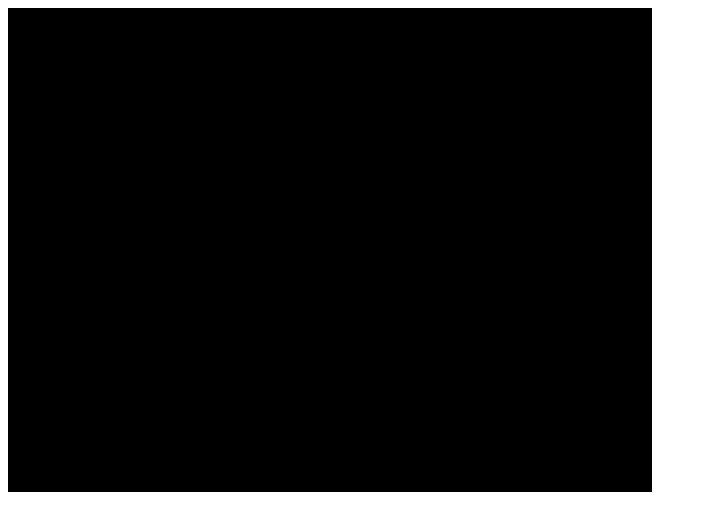
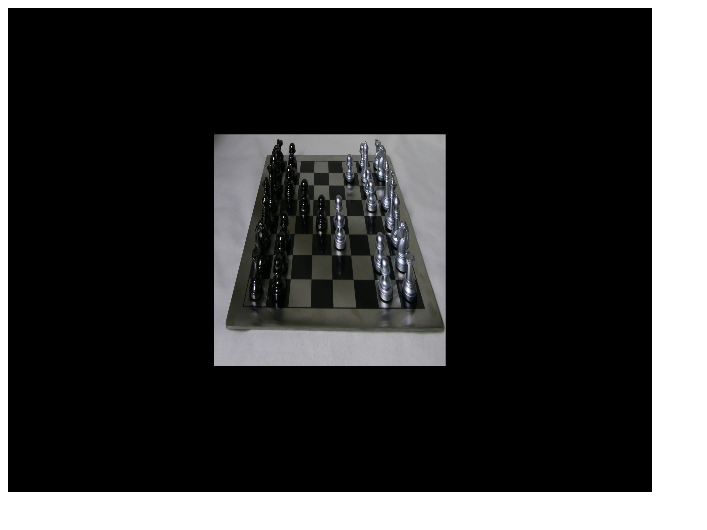
Before and after one commit to LucaChot/lfv-webgl, a website: page index.html in a window 1280 px wide. Shown: the whole page, without its empty margins (0-707 px from the left). Drawn offline with Linux system fonts and the light colour scheme.

Commit message:
Able to render textures

```diff
--- a/index.html
+++ b/index.html
@@ -8,7 +8,7 @@
 
   <body>
     <canvas id="glcanvas" width="640" height="480" />
-    <img id="Tex" src="img.jpg" width="0" height="0"></img>
+    <img id="Tex" src="img.png" width="0" height="0"></img>
   </body>
 
   <script src="gl-matrix.js"></script>
--- a/index.js
+++ b/index.js
@@ -40,12 +40,13 @@ function compileShader(source, type) {
 function initShaders() {
     const vsSource = `
         attribute vec3 position;
-        attribute vec2 uv;
         uniform mat4 uModelViewMatrix;
         uniform mat4 uProjectionMatrix;
+        attribute vec2 uv;
         varying vec2 vUv;
 
         void main(void) {
+            vUv = uv;
             gl_Position = uProjectionMatrix * uModelViewMatrix * vec4(position, 1.0);
         }
     `;
@@ -57,6 +58,7 @@ function initShaders() {
             gl_FragColor = texture2D(sampler, vUv);
         }
     `;
+
 
     const vertexShader = compileShader(vsSource, gl.VERTEX_SHADER);
     const fragmentShader = compileShader(fsSource, gl.FRAGMENT_SHADER);
@@ -75,15 +77,15 @@ function initShaders() {
     shaderProgram.positionAttribute = gl.getAttribLocation(shaderProgram, "position");
     gl.enableVertexAttribArray(shaderProgram.positionAttribute);
 
-    shaderProgram.uvAttribute = gl.getAttribLocation(shaderProgram, "uv");
+    shaderProgram.uvAttribute = gl.getAttribLocation(shaderProgram, 'uv');
     gl.enableVertexAttribArray(shaderProgram.uvAttribute);
 
     shaderProgram.modelViewMatrixUniform = gl.getUniformLocation(shaderProgram, "uModelViewMatrix");
     shaderProgram.projectionMatrixUniform = gl.getUniformLocation(shaderProgram, "uProjectionMatrix");
 
     // Create texture
-    var boxTexture = gl.createTexture( );
-    gl.bindTexture( gl.TEXTURE_2D, boxTexture );
+    var texture = gl.createTexture( );
+    gl.bindTexture( gl.TEXTURE_2D, texture );
     gl.texParameteri( gl.TEXTURE_2D, gl.TEXTURE_WRAP_S, gl.CLAMP_TO_EDGE );
     gl.texParameteri( gl.TEXTURE_2D, gl.TEXTURE_WRAP_T, gl.CLAMP_TO_EDGE );
     gl.texParameteri( gl.TEXTURE_2D, gl.TEXTURE_MIN_FILTER, gl.LINEAR );
@@ -93,7 +95,10 @@ function initShaders() {
       gl.UNSIGNED_BYTE,
       document.getElementById( 'Tex' )
     );
-    gl.bindTexture( gl.TEXTURE_2D, null );
+
+    const uSamplerLocation = gl.getUniformLocation(shaderProgram, 'uSampler');
+    gl.uniform1i(uSamplerLocation, 0);
+    //gl.bindTexture( gl.TEXTURE_2D, null );
 }
 
 function initBuffers() {
@@ -110,10 +115,10 @@ function initBuffers() {
     gl.vertexAttribPointer(shaderProgram.positionAttribute, 3, gl.FLOAT, false, 0, 0);
 
     const uvs = [
-        0.0, 0.0,
-        1.0, 0.0,
-        1.0,  1.0,
-        0.0,  1.0,
+        0.0, 1.0,
+        1.0, 1.0,
+        1.0,  0.0,
+        0.0,  0.0,
     ];
 
     const uvBuffer = gl.createBuffer();
```
Also changed, not shown: img.png (added).
